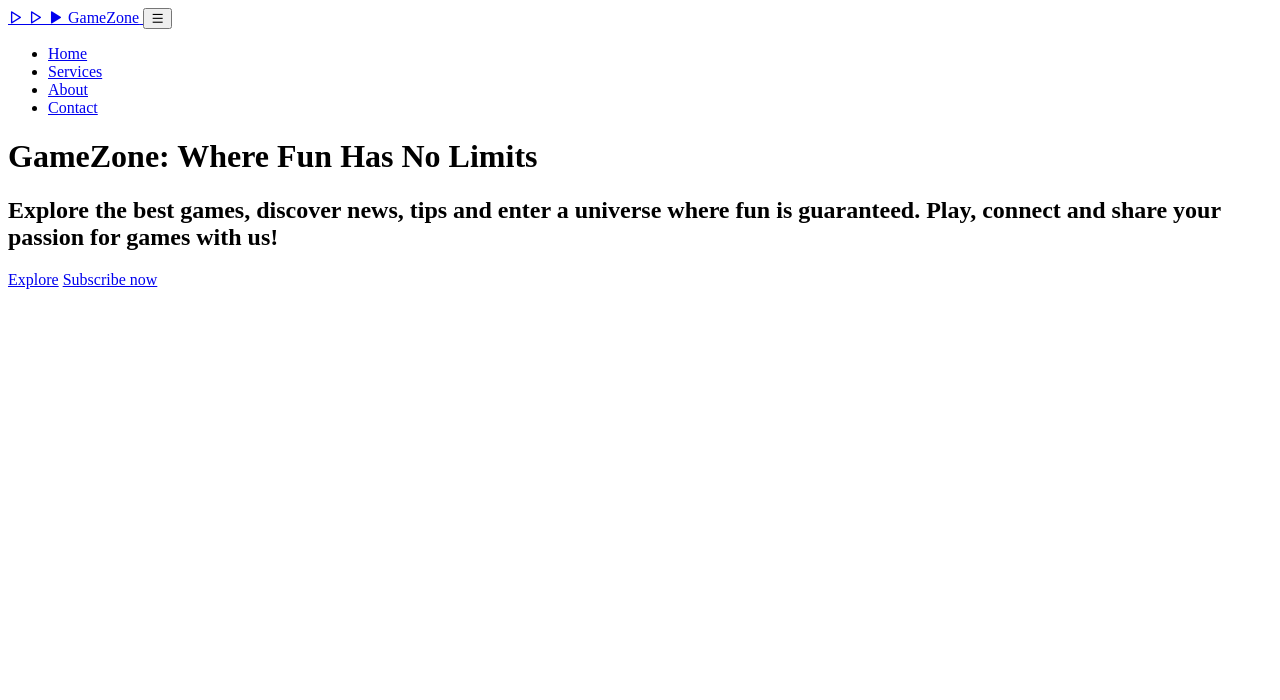
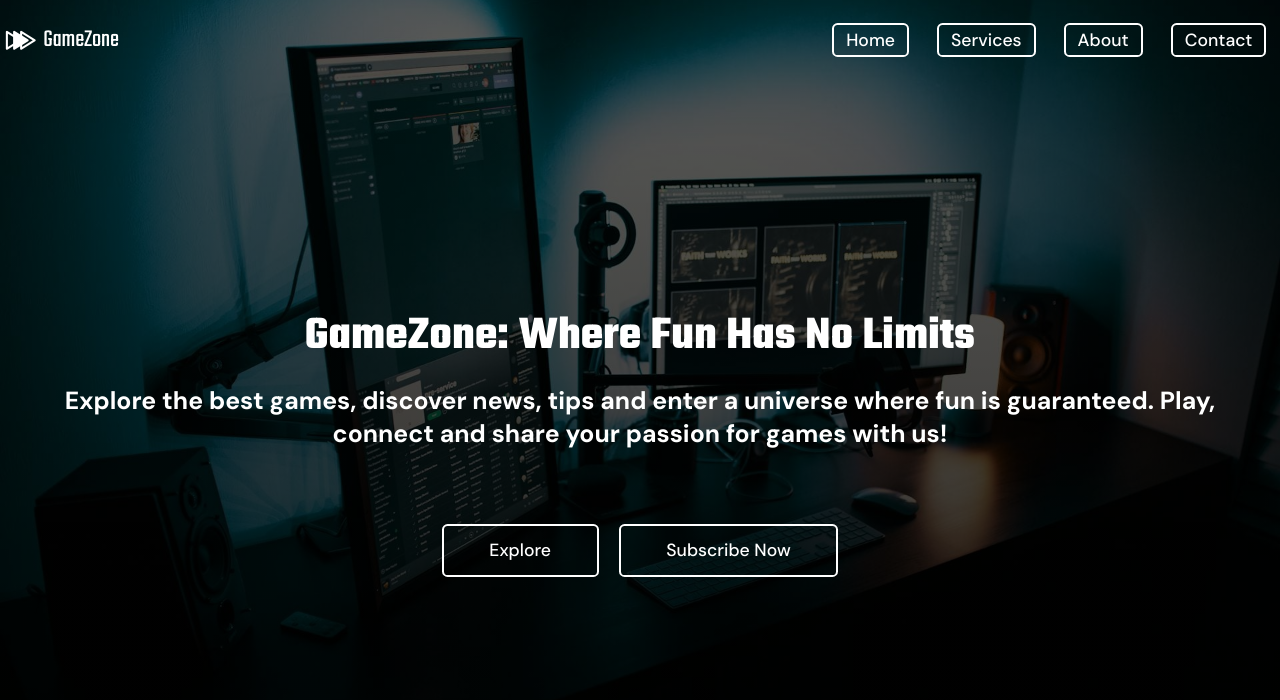
Before and after one commit to adrjmiranda/subscribe-page-design, a website built with webpack: page public/index.html in a window 1280 px wide. Built offline with nearby package versions, Linux system fonts and the light colour scheme.

Commit message:
style: created content styles

```diff
--- a/public/assets/css/style.css
+++ b/public/assets/css/style.css
@@ -0,0 +1,207 @@
+/***************** Imports *******************/
+@import url('https://fonts.googleapis.com/css2?family=Teko:wght@300..700&display=swap');
+@import url('https://fonts.googleapis.com/css2?family=DM+Sans:ital,opsz,wght@0,9..40,100..1000;1,9..40,100..1000&display=swap');
+
+/***************** Variables *******************/
+:root {
+	/* Colors */
+	--white-color-00: #ffffff;
+	--black-color-00: #000000;
+
+	/* Font Family */
+	--title-ff: 'Teko', serif;
+	--text-ff: 'DM Sans', sans-serif;
+
+	/* Font Size */
+	--base-fs: 1.1rem;
+	--lg-fs: 1.55rem;
+	--xxl-fs: 2.95rem;
+
+	/* Font Weight */
+	--normal-fw: 400;
+	--medium-fw: 500;
+	--bold-fw: 700;
+
+	/* Width */
+	--container-mw: 1280px;
+	--container-pi: 0.85rem;
+
+	/* Border Radius */
+	--light-radius: 0.35rem;
+}
+
+/***************** General *******************/
+* {
+	margin: 0;
+	padding: 0;
+	box-sizing: border-box;
+	font-family: var(--text-ff);
+}
+
+html,
+body {
+	scroll-behavior: smooth;
+}
+
+body {
+	overflow-x: hidden;
+	color: var(--white-color-00);
+}
+
+a,
+button {
+	color: inherit;
+	font-size: var(--base-fs);
+}
+
+a {
+	text-decoration: none;
+}
+
+button {
+	background-color: transparent;
+	outline: none;
+	border: none;
+}
+
+ul {
+	list-style: none;
+}
+
+/***************** Reusable *******************/
+.container {
+	max-width: var(--container-mw);
+	padding-inline: var(--container-pi);
+	margin: 0 auto;
+}
+
+.logo {
+	position: relative;
+}
+
+.logo i {
+	position: absolute;
+	font-size: var(--lg-fs);
+	transform: translate(-50%, -50%);
+	top: 50%;
+}
+
+.logo i:nth-child(1) {
+	left: 0;
+	z-index: 10;
+}
+
+.logo i:nth-child(2) {
+	left: 0.45rem;
+	z-index: 20;
+}
+
+.logo i:nth-child(3) {
+	left: 0.9rem;
+	z-index: 30;
+}
+
+.logo span {
+	margin-left: 1.85rem;
+	font-family: var(--title-ff);
+	font-size: var(--lg-fs);
+}
+
+.btn {
+	border-radius: var(--light-radius);
+	border: 2px solid var(--white-color-00);
+	padding: 0.85rem 2.85rem;
+	font-weight: var(--medium-fw);
+	text-transform: capitalize;
+	text-align: center;
+	transition: 0.35s ease-in-out;
+}
+
+.btn:hover {
+	background-color: var(--white-color-00);
+	color: var(--black-color-00);
+}
+
+/***************** HOME *******************/
+#home {
+	background-image: linear-gradient(
+			to bottom,
+			rgba(0, 0, 0, 0.62),
+			rgba(0, 0, 0, 0.82)
+		),
+		url('../img/gamer-computer.jpg');
+	background-position: center;
+	background-size: cover;
+	background-repeat: no-repeat;
+	position: relative;
+	z-index: 0;
+}
+
+/***************** NAVBAR *******************/
+#navbar {
+	position: absolute;
+	top: 0;
+	left: 0;
+	height: 80px;
+	width: 100%;
+}
+
+.navbar-content {
+	display: flex;
+	justify-content: space-between;
+	align-items: center;
+	height: 100%;
+}
+
+#toggle-menu {
+	display: none;
+	justify-content: center;
+	align-items: center;
+	font-size: var(--lg-fs);
+}
+
+.navbar-menu {
+	display: flex;
+	gap: 1.75rem;
+	align-items: center;
+}
+
+.navbar-link {
+	font-weight: var(--medium-fw);
+	border: 2px solid var(--white-color-00);
+	padding: 0.25rem 0.75rem;
+	border-radius: var(--light-radius);
+}
+/************** End of NAVBAR ***************/
+
+/***************** HEADER *******************/
+.header-content {
+	padding-top: 80px;
+	min-height: 100vh;
+	text-align: center;
+	display: flex;
+	flex-direction: column;
+	align-items: center;
+	justify-content: center;
+	gap: 0.85rem;
+}
+
+.header-title,
+.header-title span {
+	font-family: var(--title-ff);
+	font-size: var(--xxl-fs);
+}
+
+.header-subtitle {
+	font-size: var(--lg-fs);
+}
+
+.header-links {
+	margin-top: 3.75rem;
+	display: flex;
+	justify-content: center;
+	align-items: center;
+	gap: 1.25rem;
+}
+/************** End of HEADER ***************/
+/************** End of HOME ***************/
--- a/public/index.html
+++ b/public/index.html
@@ -48,8 +48,8 @@
 				<div class="navbar-content container">
 					<a href="#" class="logo">
 						<i class="ri-play-large-line"></i>
+						<i class="ri-play-large-fill"></i>
 						<i class="ri-play-large-line"></i>
-						<i class="ri-play-large-fill"></i>
 
 						<span>GameZone</span>
 					</a>
@@ -85,7 +85,7 @@
 					<h1 class="header-title">
 						<span>GameZone</span>: Where Fun Has No Limits
 					</h1>
-					<h2 class="subtitle">
+					<h2 class="header-subtitle">
 						Explore the best games, discover news, tips and enter a universe
 						where fun is guaranteed. Play, connect and share your passion for
 						games with us!
```
